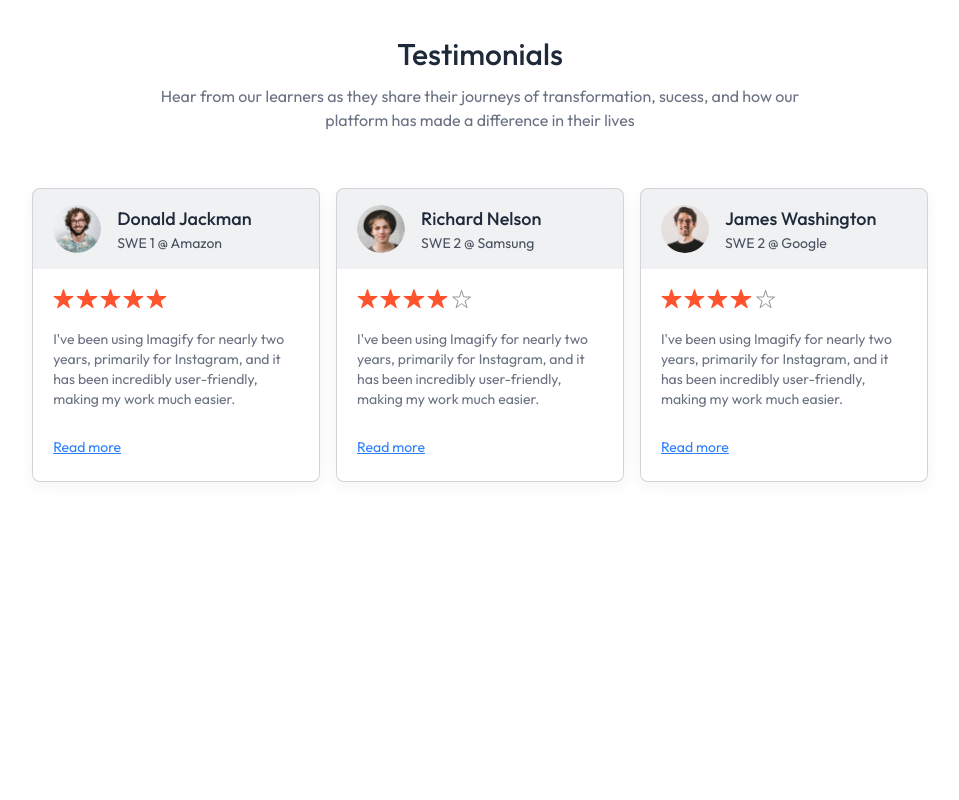
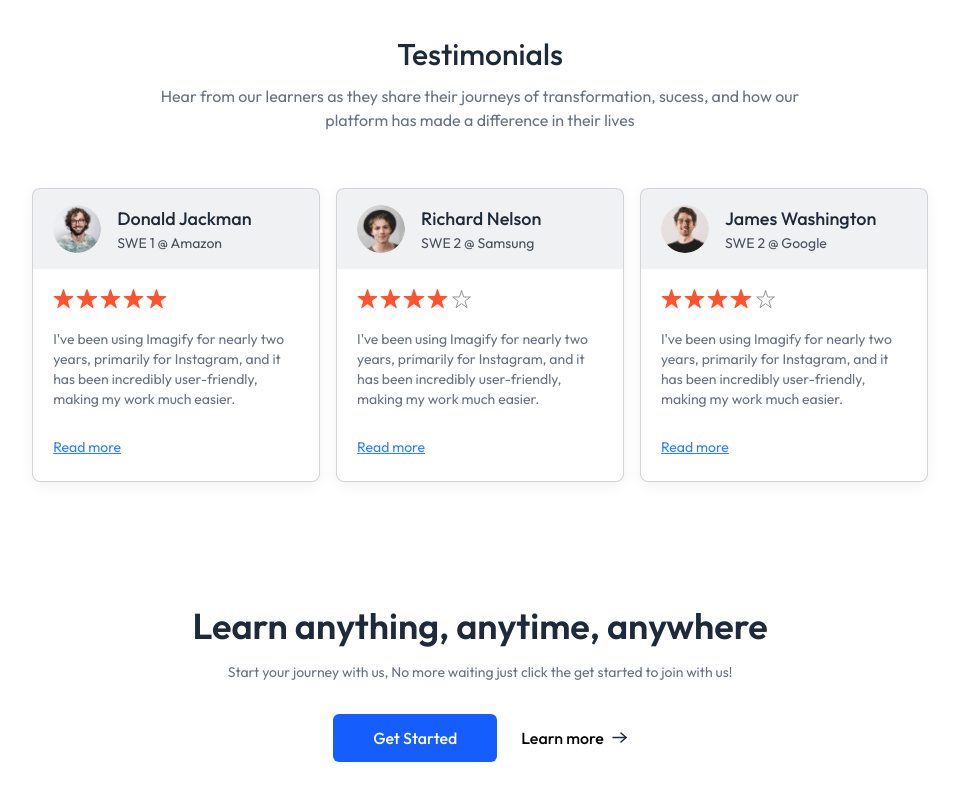
Before and after one commit to dinod001/LMS-Web-App-MERN, a React (Vite) app in the folder client/: page / in a window 1280 px wide. Shown: the part 1758-2558 px from the top of the page, without its empty margins (160-1119 px from the left). Before the commit the page ends 2296 px from the top, so only its background shows below. Built offline with nearby package versions, Linux system fonts and the light colour scheme; no server answers.

Commit message:
Call To Actio component completed

```diff
--- a/client/src/components/student/CallToAction.jsx
+++ b/client/src/components/student/CallToAction.jsx
@@ -1,9 +1,24 @@
 import React from "react";
+import { assets } from "../../assets/assets";
 
 const CallToAction = () => {
   return (
-    <div>
-      <h1>Call To Action</h1>
+    <div className="flex flex-col items-center gap-4 pt-10 pb-24 px-8 md:px-0">
+      <h1 className="text-xl md:text-4xl text-gray-800 font-semibold">
+        Learn anything, anytime, anywhere
+      </h1>
+      <p className="text-gray-500 sm:text-sm">
+        Start your journey with us, No more waiting just click the get started
+        to join with us!
+      </p>
+      <div className="flex items-center font-medium gap-6 mt-4">
+        <button className="px-10 py-3 rounded-md text-white bg-blue-600">
+          Get Started
+        </button>
+        <button className="flex items-center gap-2">
+          Learn more <img src={assets.arrow_icon} alt="arrow_icon" />
+        </button>
+      </div>
     </div>
   );
 };
--- a/client/src/pages/student/Home.jsx
+++ b/client/src/pages/student/Home.jsx
@@ -3,6 +3,7 @@
 import Companies from "../../components/student/Companies";
 import CourseSection from "../../components/student/CourseSection";
 import TestiMonialsSection from "../../components/student/TestiMonialsSection";
+import CallToAction from "../../components/student/CallToAction";
 
 const Home = () => {
   return (
@@ -11,6 +12,7 @@
       <Companies />
       <CourseSection />
       <TestiMonialsSection />
+      <CallToAction />
     </div>
   );
 };
```
